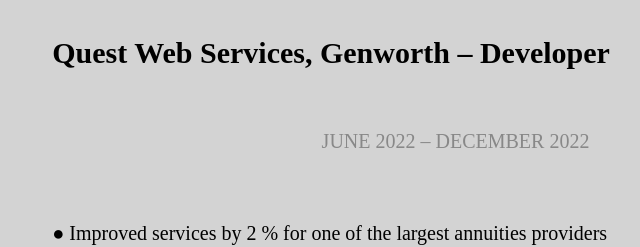
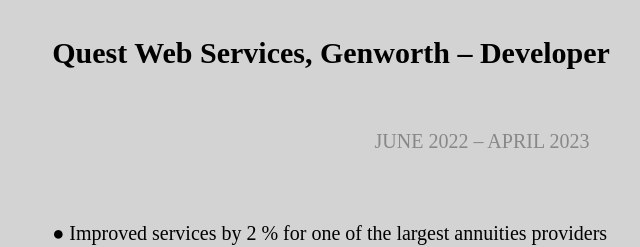
Before and after one commit to jaishivamahesh/Portfolio, a plain HTML site: page workexperience.html in a window 1280 px wide. Shown: the part 780-1027 px from the top of the page, 19-659 px from the left. Drawn offline with Linux system fonts and the light colour scheme; a web font is replaced by a local one.

Commit message:
Update workexperience.html

```diff
--- a/workexperience.html
+++ b/workexperience.html
@@ -28,7 +28,7 @@
 
                 <div class="text-color animate delay02">
                     <h5>Quest Web Services, Genworth – Developer </h5>
-                    <p class="size-medium text-color-gray animate">JUNE 2022 – DECEMBER 2022</p>
+                    <p class="size-medium text-color-gray animate">JUNE 2022 – APRIL 2023</p>
 
 
                     <p>
```
